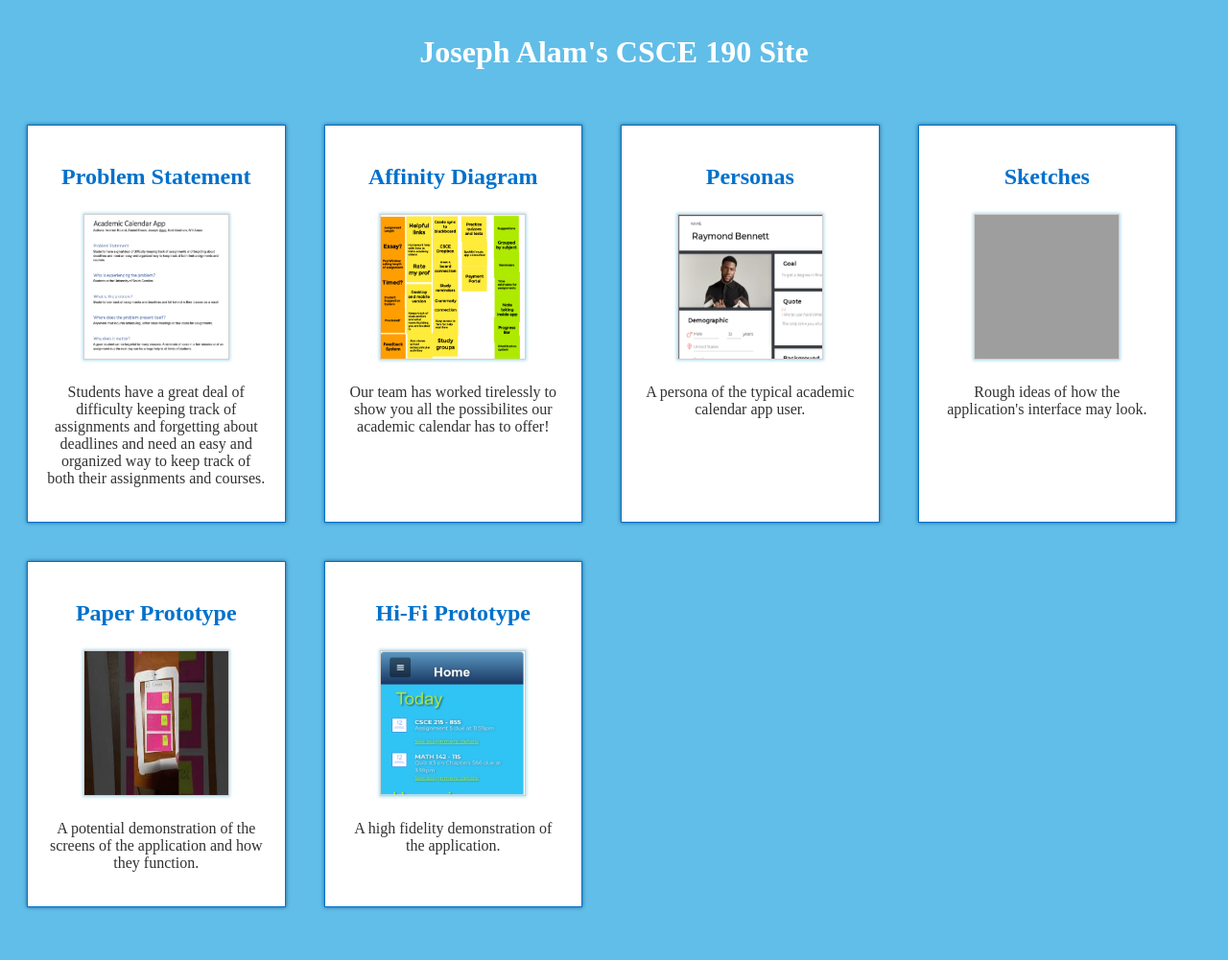
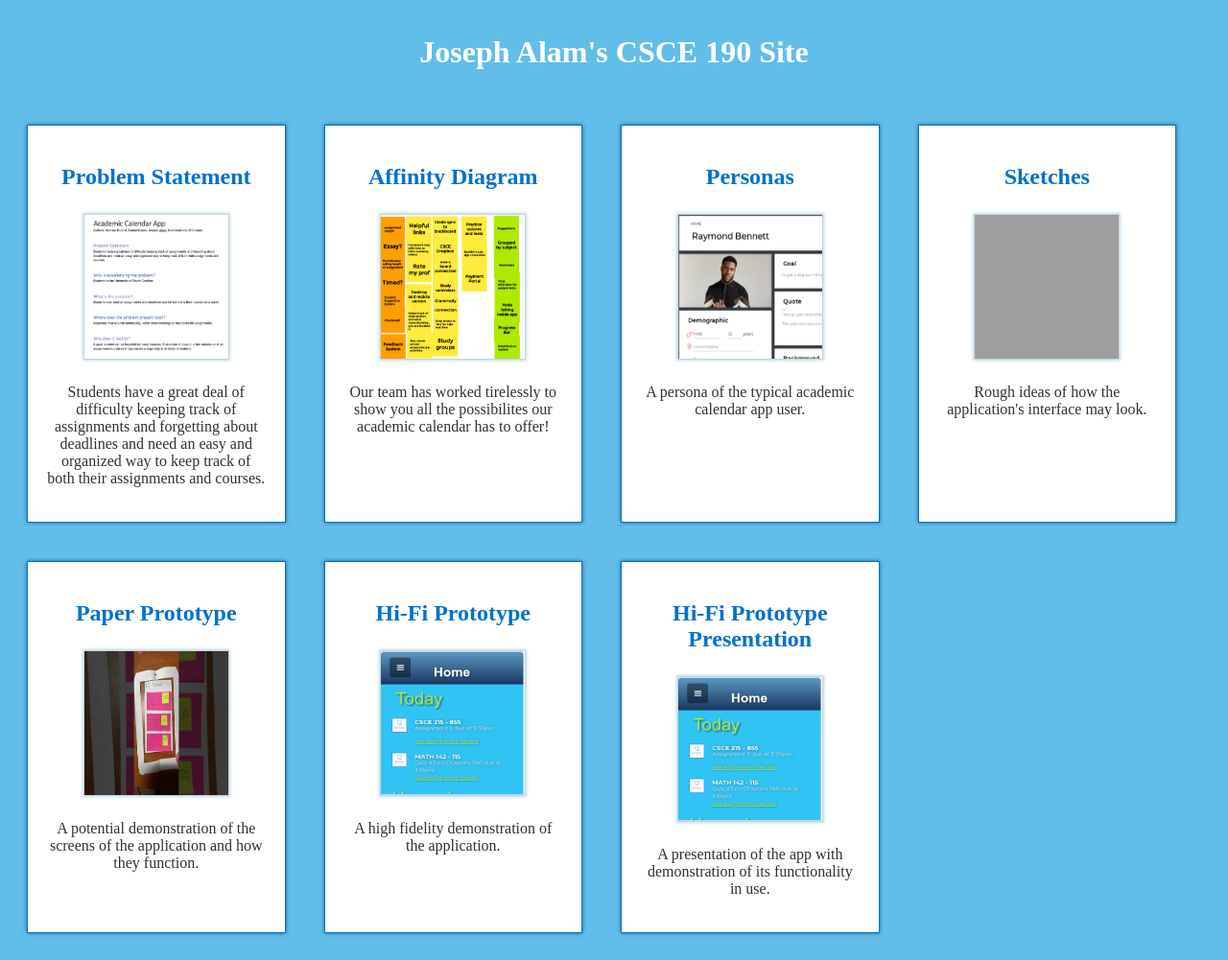
Before and after one commit to josephalam1/josephalam1.github.io, a plain HTML site: page index.html in a window 1280 px wide. Shown: the whole page at 96% size. Before the commit the page ends 974 px from the top, so only its background shows below. Drawn offline with Linux system fonts and the light colour scheme; grey boxes are pictures that could not be loaded.

Commit message:
Update index.html

```diff
--- a/index.html
+++ b/index.html
@@ -70,6 +70,16 @@
             </p>
           </section>
         </section>
+       <!-- Hi-Fi Prototype Presentation Assignment -->
+        <section class="assignment">
+          <a href="https://www.youtube.com/watch?v=gzK-6YWoQA8"><h2>Hi-Fi Prototype Presentation</h2></a>
+          <a href="https://www.youtube.com/watch?v=gzK-6YWoQA8"><img src="/images/hifi_proto.png" alt="Hi-Fi Prototype" /></a>
+          <section class="assignment_details">
+            <p>
+              A presentation of the app with demonstration of its functionality in use.
+            </p>
+          </section>
+        </section>
       </section>
     </body>
   </html>
```
